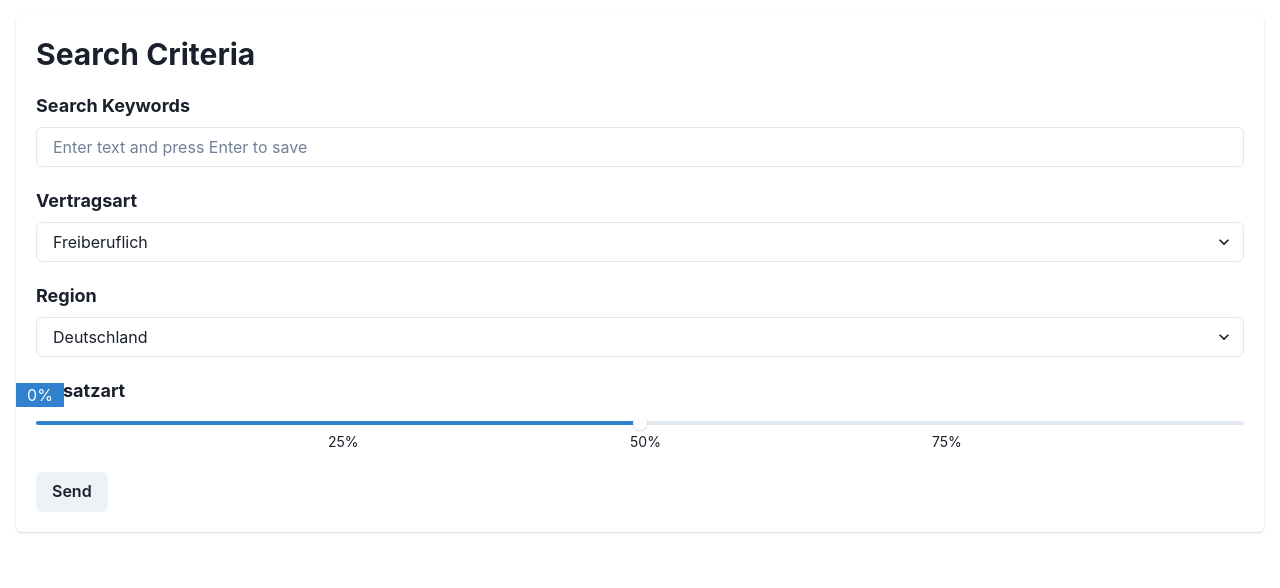
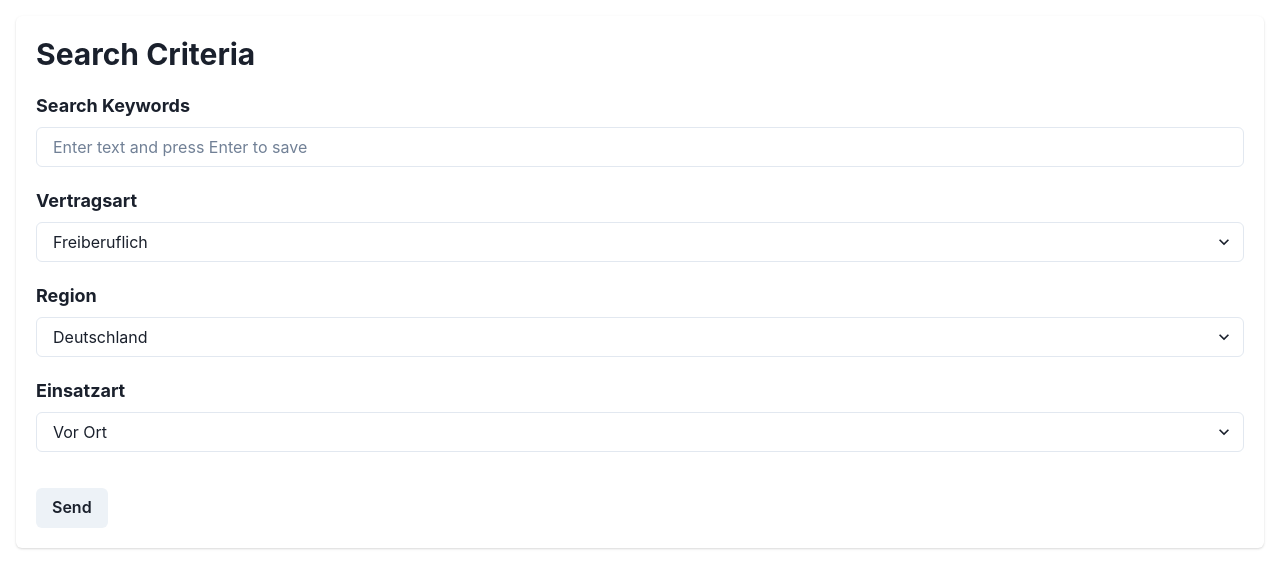
Before and after one commit to kanatovasezim/project_notification_admin, a Next.js app: page /components/SearchCriteria in a window 1280 px wide. Shown: the top 588 px of the page. Built offline with nearby package versions, Linux system fonts and the light colour scheme.

Commit message:
search criteria changed

```diff
--- a/pages/components/SearchCriteria.tsx
+++ b/pages/components/SearchCriteria.tsx
@@ -9,14 +9,10 @@ import {
     Heading,
     Input,
     Select,
-    Slider,
-    SliderFilledTrack,
-    SliderMark,
-    SliderThumb,
-    SliderTrack,
     Tag,
     TagCloseButton,
     TagLabel,
+    Text
 } from "@chakra-ui/react";
 
 function SearchCriteria() {
@@ -24,14 +20,22 @@ function SearchCriteria() {
     const [savedWords, setSavedWords] = useState([]);
     const [country, setCountry] = useState('');
     const [contractType, setContractType] = useState('');
-    const [projectLocation, setProjectLocation] = useState(0);
+    const [locationType, setLocationType] = useState('');
+    const [searchWordError, setSearchWordError] = useState('');
 
     const handleInputChange = (event) => setSearchWord(event.target.value);
 
     const handleKeyPress = (event) => {
-        if (event.key === "Enter" && searchWord.trim() !== "") {
-            setSavedWords([...savedWords, searchWord]);
-            setSearchWord("");
+        if (event.key === "Enter") {
+            event.preventDefault(); // Prevent the default behavior (form submission)
+
+            if (searchWord.trim() !== "") {
+                setSavedWords([...savedWords, searchWord]);
+                setSearchWord('');
+                setSearchWordError('');
+            } else {
+                setSearchWordError('Search Keywords cannot be empty');
+            }
         }
     };
 
@@ -49,14 +53,18 @@ function SearchCriteria() {
         setContractType(event.target.value);
     }
 
-    const labelStyles = {
-        mt: '2',
-        ml: '-2.5',
-        fontSize: 'sm',
-    };
+    const handleLocationType = (event) => {
+        setLocationType(event.target.value);
+    }
 
     const handleSubmit = async (e: React.FormEvent<HTMLFormElement>) => {
         e.preventDefault();
+
+        if (savedWords.length === 0) {
+            setSearchWordError('At least one search keyword is required');
+            return;
+        }
+
         try {
             const response = await fetch('http://localhost:8080/api/v1/project-notifier/change-search-query', {
                 method: 'POST',
@@ -64,10 +72,10 @@ function SearchCriteria() {
                     'Content-Type': 'application/json',
                 },
                 body: JSON.stringify({
-                    locationType: projectLocation,
+                    locationType: locationType,
                     contractType: contractType,
                     country: country,
-                    keywords: [searchWord],
+                    keywords: [savedWords],
                 }),
             });
 
@@ -79,7 +87,6 @@ function SearchCriteria() {
             }
         } catch (error) {
             console.error('Error sending data:', error);
-            // Handle any network errors or other exceptions.
         }
     };
 
@@ -96,6 +103,11 @@ function SearchCriteria() {
                                 onChange={handleInputChange}
                                 onKeyDown={handleKeyPress}
                             />
+                            {searchWordError && (
+                                <Text color="red.500" fontSize="sm" mt={1}>
+                                    {searchWordError}
+                                </Text>
+                            )}
                         </FormControl>
                         <Box mt={2}>
                             {savedWords.map((word, index) => (
@@ -134,29 +146,19 @@ function SearchCriteria() {
                         </Select>
                     </FormControl>
 
-                    <Box mb={5}>
+                    <FormControl mb={5}>
                         <FormLabel fontWeight="bold" fontSize="lg">Einsatzart</FormLabel>
-                        <Slider aria-label='slider-ex-6' onChange={(val) => setProjectLocation(val)}>
-                            <SliderMark value={25} {...labelStyles}>25%</SliderMark>
-                            <SliderMark value={50} {...labelStyles}>50%</SliderMark>
-                            <SliderMark value={75} {...labelStyles}>75%</SliderMark>
-                            <SliderMark
-                                value={projectLocation}
-                                textAlign='center'
-                                bg='blue.500'
-                                color='white'
-                                mt='-10'
-                                ml='-5'
-                                w='12'
-                            >
-                                {projectLocation}%
-                            </SliderMark>
-                            <SliderTrack>
-                                <SliderFilledTrack />
-                            </SliderTrack>
-                            <SliderThumb />
-                        </Slider>
-                    </Box>
+                        <Select
+                            placeholder=""
+                            value={locationType}
+                            onChange={handleLocationType}
+                        >
+                            <option value="Vor Ort">Vor Ort</option>
+                            <option value="Remote">Remote</option>
+                            <option value="Hybrid">Hybrid</option>
+
+                        </Select>
+                    </FormControl>
                     <Button mt={4} type="submit">
                         Send
                     </Button>
```
